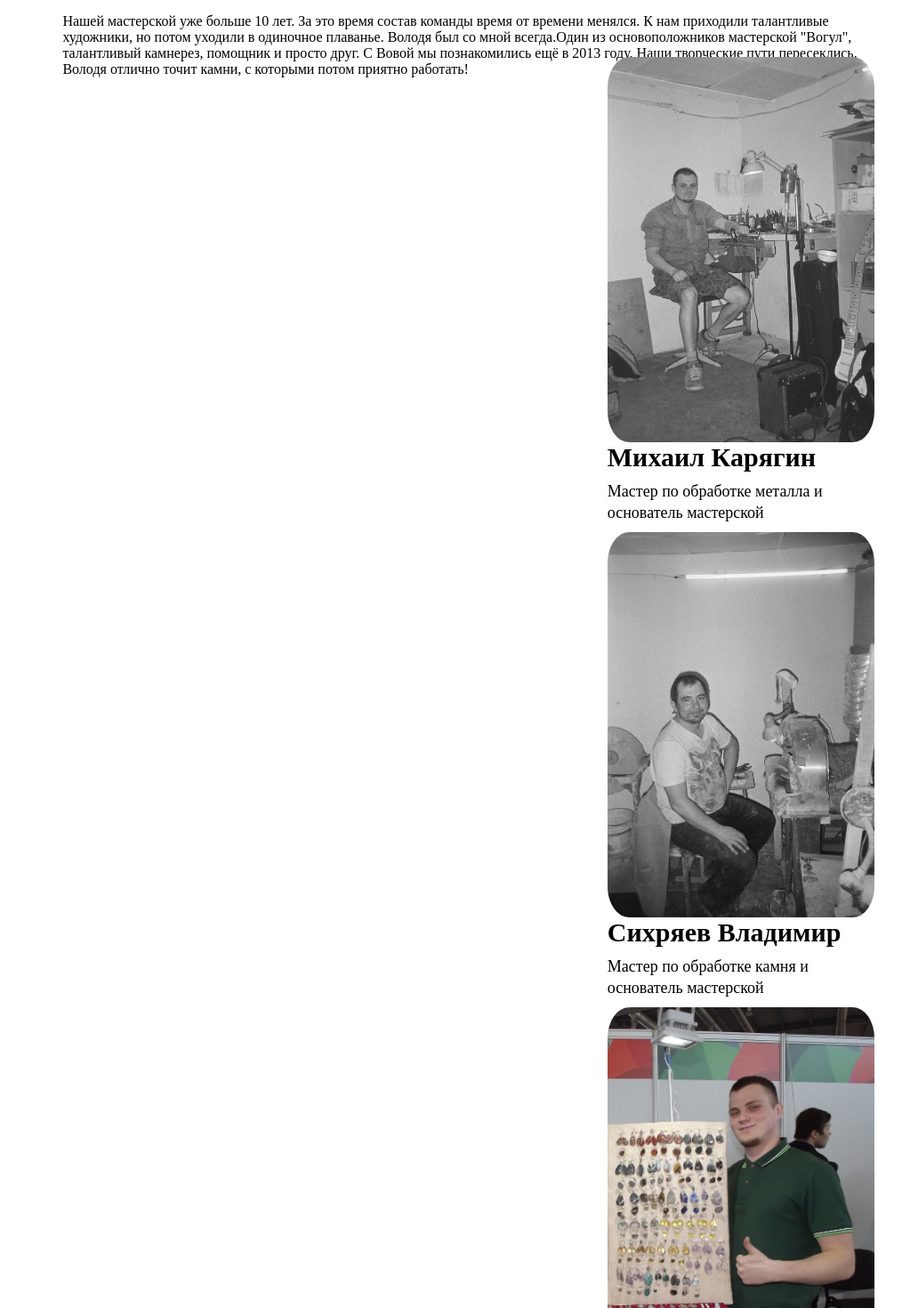
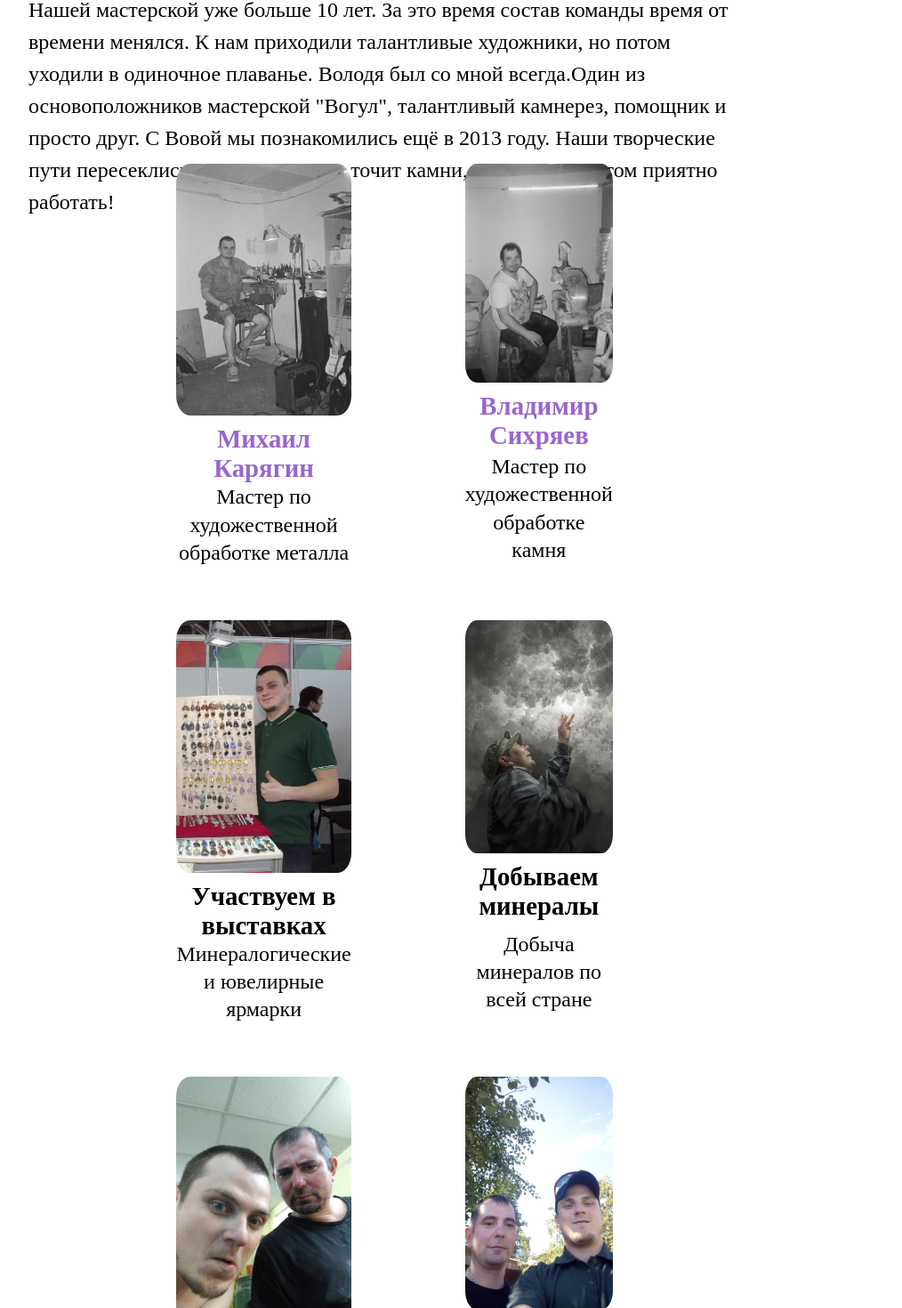
Before and after one commit to NOTAN0209/vogulgems-shop, a React (Create React App) app in the folder my-app/: page /about in a window 1280 px wide. Shown: the part 270-1740 px from the top of the page at 89% size, without its empty margins (224-1238 px from the left). Built offline with nearby package versions, Linux system fonts and the light colour scheme.

Commit message:
aligned section

```diff
--- a/my-app/src/components/about/about.css
+++ b/my-app/src/components/about/about.css
@@ -18,10 +18,24 @@
   position: relative;
   left: 0px;
   right: 0px;
-  top:130px;
+  top:100px;
 }
 
+.aboutHeader{
+  width: 63vw;
+  height: 100%;
+  position: relative;
+  top:0px;
+  left:20%;
 
+}
+
+.aboutText{
+  width: 63vw;
+  height: 100%;
+  font-size: 1.5rem;
+  line-height: 1.5;
+}
 .aboutTitle{
     font-family: 'Noto Sans', sans-serif;
     font-style: normal;
@@ -38,22 +52,16 @@
     }
 }
 
-
-.aboutHeader{
+.aboutColumn{
+  width: 65vw;
+  height: 100%;
+  display: grid;
+  grid-template-columns: 1fr 1fr;
+  column-gap: 8rem;
+  row-gap: 50px;
   position: relative;
-  top:0px;
-  left:23%;
-  margin: 0 auto;
-}
-
-.aboutColumn{
-  width: 100%;
-  height: 100%;
-  display: flex;
- flex-direction: column;
-  position: relative;
-  left:0px;
-  top:150px;
+  right:30%;
+  top:300px;
 }
 
 .aboutImg{
@@ -92,15 +100,15 @@
   max-width: 370px;
   display: grid;
   grid-template-columns: 1fr;
+  text-align: center;
 }
 
 .postTitle{
   font-family: 'Playfair Display', serif;
-  margin: 0;
-  margin-bottom: 10px;
+  margin: 10px 5px 0px 5px;
   font-style: normal;
   font-weight: bold;
-  font-size: 30px;
+  font-size: 1.8em;
   color:var(-Main-black);
 }
 
@@ -108,7 +116,7 @@
   margin: 0 0 10px;
   font-style: normal;
   font-weight:normal;
-  font-size: 18px;
+  font-size: 1.5em;
   line-height: 1.3;
   color: var(-Main-grey);
 }
--- a/my-app/src/components/about/about.js
+++ /dev/null
@@ -1,47 +0,0 @@
-const about = [
-    {
-        src: './img/person/per1.jpg',
-        alt: 'Участник мастерской',
-        title: 'Михаил Карягин',
-        text: 'Мастер по обработке металла и основатель мастерской',
-    },
-
-    {
-        src: './img/person/per2.jpg',
-        alt: 'Участник мастерской',
-        title: 'Сихряев Владимир',
-        text: 'Мастер по обработке камня и основатель мастерской',
-    },
-
-    {
-        src: './img/person/per3.jpg',
-        alt: 'Выставки-ярмарки',
-        title: 'Участвуем в выставках',
-        text: 'Минералогические и ювелирные ярмарки',
-    },
-
-    {
-        src: './img/person/per4.jpg',
-        alt: 'Добыча минералов',
-        title: 'Добываем минералы по всей стране',
-        text: 'Добыча минералов по всей стран',
-    },
-
-    {
-        src: './img/person/per5.jpg',
-        alt: 'Владимир и Михаил',
-        title: '',
-        text: '',
-    },
-
-    {
-        src: './img/person/per6.jpg',
-        alt: 'Владимир и Михаил',
-        title: '',
-        text: '',
-    },
-
-
-]
-
-export default about
--- a/my-app/src/components/about/about.jsx
+++ b/my-app/src/components/about/about.jsx
@@ -1,6 +1,5 @@
 import React from "react";
 import "./about.css";
-import abouts from "./about.js"
 import Footer from "../footer/footer";
 import Navigation from '../nav/nav.jsx';
 
@@ -17,7 +16,7 @@ return (
 
       <h2 className="aboutTitle">История создания мастерской VogulGems</h2>
 
-          <p className="">Нашей мастерской уже больше 10 лет.
+          <p className="aboutText">Нашей мастерской уже больше 10 лет.
             За это время состав команды время от времени менялся.
             К нам приходили талантливые художники, но потом уходили в одиночное плаванье.
             Володя был со мной всегда.Один из основоположников мастерской "Вогул", талантливый камнерез, помощник и просто друг.
@@ -27,15 +26,55 @@ return (
     </div>
 
     <div className="aboutColumn">
-      {abouts.map((about) => (
-          <div className="aboutPost" key = {about.row}>
-            <img src={about.src} alt={about.alt} className="aboutImg" />
+          <div className="aboutPost">
+            <img src="./img/person/per1.jpg" alt="Михаил Карягин" className="aboutImg" />
               <div className="postContent">
-                <h4 className="postTitle">{about.title}</h4>
-                <p className="postText">{about.text}</p>
+                <h4 className="postTitle"><a href="https://vk.com/notan0209" target="_blank">Михаил Карягин</a></h4>
+                <p className="postText">Мастер по  художественной обработке металла</p>
               </div>
           </div>
-        ))}
+
+          <div className="aboutPost">
+            <img src="./img/person/per2.jpg" alt="Владимир Сихряев" className="aboutImg" />
+              <div className="postContent">
+                <h4 className="postTitle"><a href="https://vk.com/bloodimir51" target="_blank">Владимир Сихряев</a></h4>
+                <p className="postText">Мастер по художественной обработке камня</p>
+              </div>
+          </div>
+
+          <div className="aboutPost">
+            <img src="./img/person/per3.jpg" alt="Выставки-ярмарки" className="aboutImg" />
+              <div className="postContent">
+                <h4 className="postTitle">Участвуем в выставках</h4>
+                <p className="postText">Минералогические и ювелирные ярмарки</p>
+              </div>
+          </div>
+
+          <div className="aboutPost">
+            <img src="./img/person/per4.jpg" alt="Добыча минералов" className="aboutImg" />
+              <div className="postContent">
+                <h4 className="postTitle">Добываем минералы</h4>
+                <p className="postText">Добыча минералов по всей стране</p>
+              </div>
+          </div>
+
+          <div className="aboutPost">
+            <img src="./img/person/per5.jpg" alt="Владимир и Михаил" className="aboutImg" />
+              <div className="postContent">
+                <h4 className="postTitle"></h4>
+                <p className="postText"></p>
+              </div>
+          </div>
+
+          <div className="aboutPost">
+            <img src="./img/person/per6.jpg" alt="Владимир и Михаил" className="aboutImg" />
+              <div className="postContent">
+                <h4 className="postTitle"></h4>
+                <p className="postText"></p>
+              </div>
+          </div>
+
+
     </div>
   </div>
   <Footer />
--- a/my-app/src/components/contact/contact.css
+++ b/my-app/src/components/contact/contact.css
@@ -1,11 +1,19 @@
 .contact{
-  max-width: 1600px;
-  margin: 0 auto;
+  width: 100vw;
+  height: 100%;
+}
+
+.contactColumn{
+  width: 65vw;
+  height: 100%;
+  position: relative;
+  left: 20%;
+  top:0px;
 }
 
 .contactTitle{
   position: relative;
-    top:250px;
+  top:120px;
   left: 100px;
   font-size: 25px;
   font-weight:bold;
@@ -13,7 +21,7 @@
 
 .contactList{
   position: relative;
-  top:250px;
+  top:120px;
   left: 100px;
 }
 
--- a/my-app/src/components/contact/contact.jsx
+++ b/my-app/src/components/contact/contact.jsx
@@ -9,6 +9,7 @@ function Contact(){
     return(
         <div className="contact">
             <Navigation/>
+            <div className="contactColumn">
                 <p className="contactTitle">Наши контакты:</p>
 
                 <ul className="contactList">
@@ -16,7 +17,7 @@ function Contact(){
                     <li className="contactItem">E-mail: <a href="notan02@mail.ru" lassName="contactLink" target="_blank">Notan02@mail.ru</a></li>
                     <li className="contactItem">Наш адрес: г. Нижний Тагил, Свердловская область</li>
                 </ul>
-
+            </div>
           <Footer />
         </div>
     )
--- a/my-app/src/components/form/form.css
+++ b/my-app/src/components/form/form.css
@@ -5,8 +5,9 @@
   height: 600px;
   display: flex;
   flex-direction: column;
-  left: 100px;
-  top:250px;
+  left: 35%;
+  right: 35%;
+  top:120px;
   gap: 15px;
 }
 
```
Lines whose indentation alone changed are shown as unchanged.
